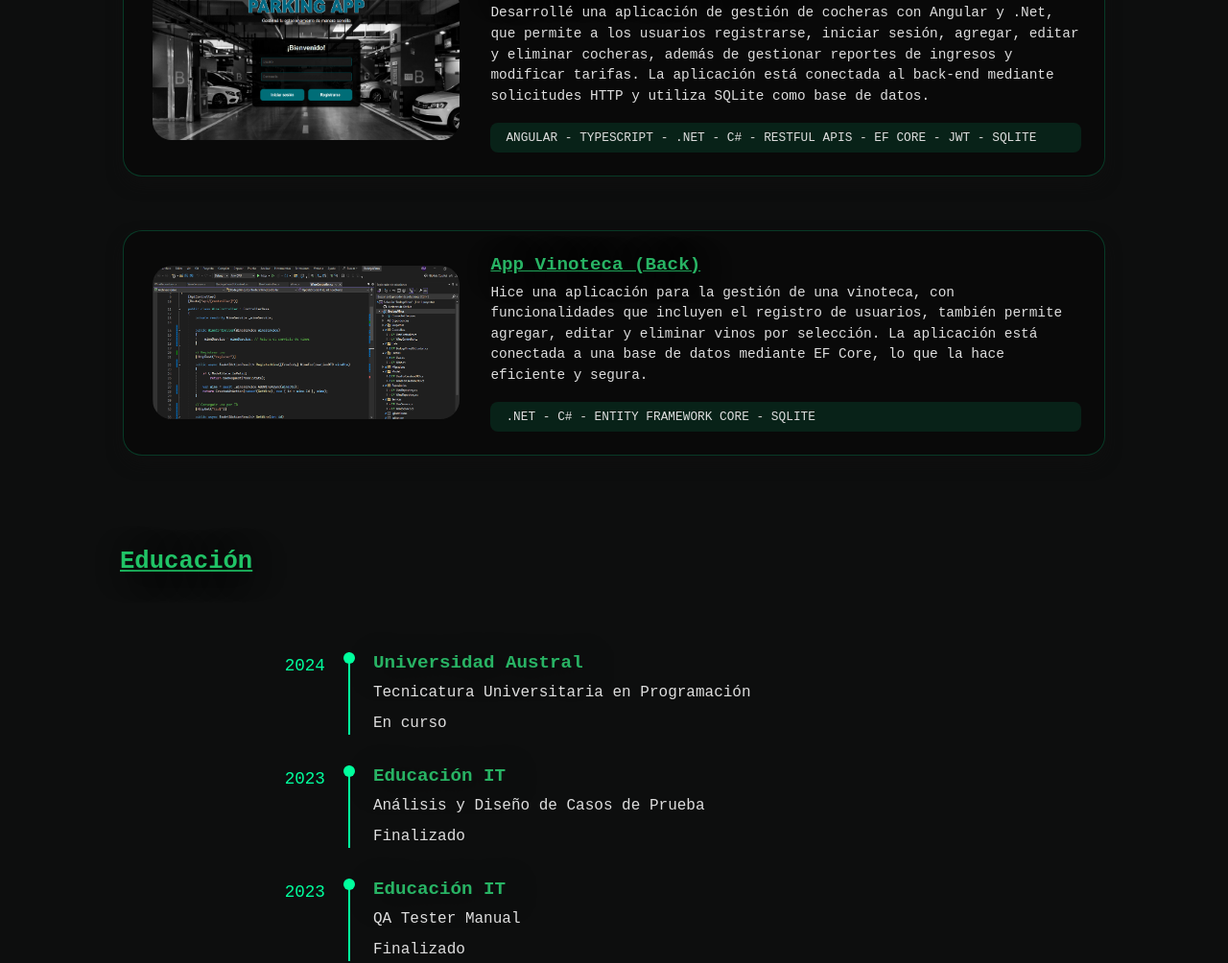
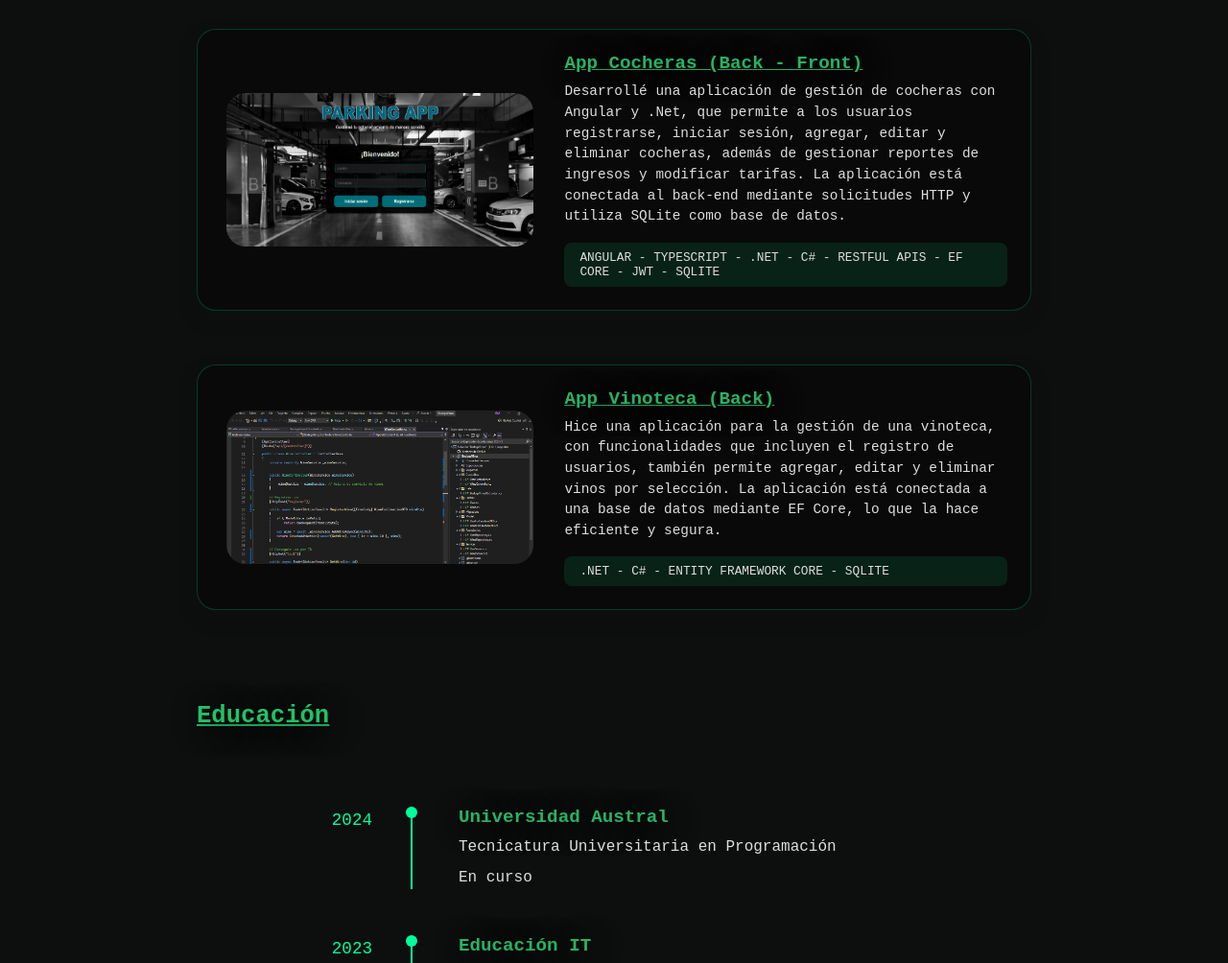
Before and after one commit to rodrimadrid21/Portfolio, a website: page index.html in a window 1280 px wide. Shown: the part 1796-2800 px from the top of the page at 96% size. Drawn offline with Linux system fonts and the light colour scheme; some packages are replaced by stand-ins of ours; a script that the page names is missing; files whose address does not match are found by name.

Commit message:
mascosas

```diff
--- a/style.css
+++ b/style.css
@@ -6,6 +6,7 @@
 
 body{
     background-color: rgb(13, 14, 14);
+    width: 100%;
 }
 html {
     scroll-behavior: smooth;
@@ -80,7 +81,7 @@ main{
     display: flex;
     justify-content: flex-start;/*alinea hacia la izquierda*/
     flex-direction: column;/*en columna */
-    width: 70rem;
+    width: 75%;
     margin: auto;
     padding: 10px 45px;
 }
@@ -264,45 +265,31 @@ li {
    }
 
 .education {
+    margin: auto;
     max-width: 800px;
-    margin: auto;
-    padding: 0 1rem;
+    padding: 0 3rem;
     margin-top: 1rem;
 }
 
 .education-item {
     display: flex;
-    margin-bottom: 2rem;
-    opacity: 0;
-    transform: translateY(20px);
-    animation: fadeInUp 0.5s ease forwards;
+    margin-bottom: 3rem;
 }
 
-@keyframes fadeInUp {
-    to {
-        opacity: 1;
-        transform: translateY(0);
-    }
-}
-
-.education-item:nth-child(1) { animation-delay: 0.1s; }
-.education-item:nth-child(2) { animation-delay: 0.3s; }
-.education-item:nth-child(3) { animation-delay: 0.5s; }
-
 .fecha {
-    flex: 0 0 80px;
+    flex: 0 0 100px;
     font-family: 'Courier New', monospace;
     font-size: 1.1rem;
     color: #00ff9d;
     text-align: right;
     padding-top: 0.25rem;
-    margin-right: 1.5rem;
+    margin-right: 2.5rem;
 }
 
 .divider {
     flex: 0 0 2px;
     background-color: #00ff9d;
-    margin-right: 1.5rem;
+    margin-right: 3rem;
     position: relative;
 }
 
```
